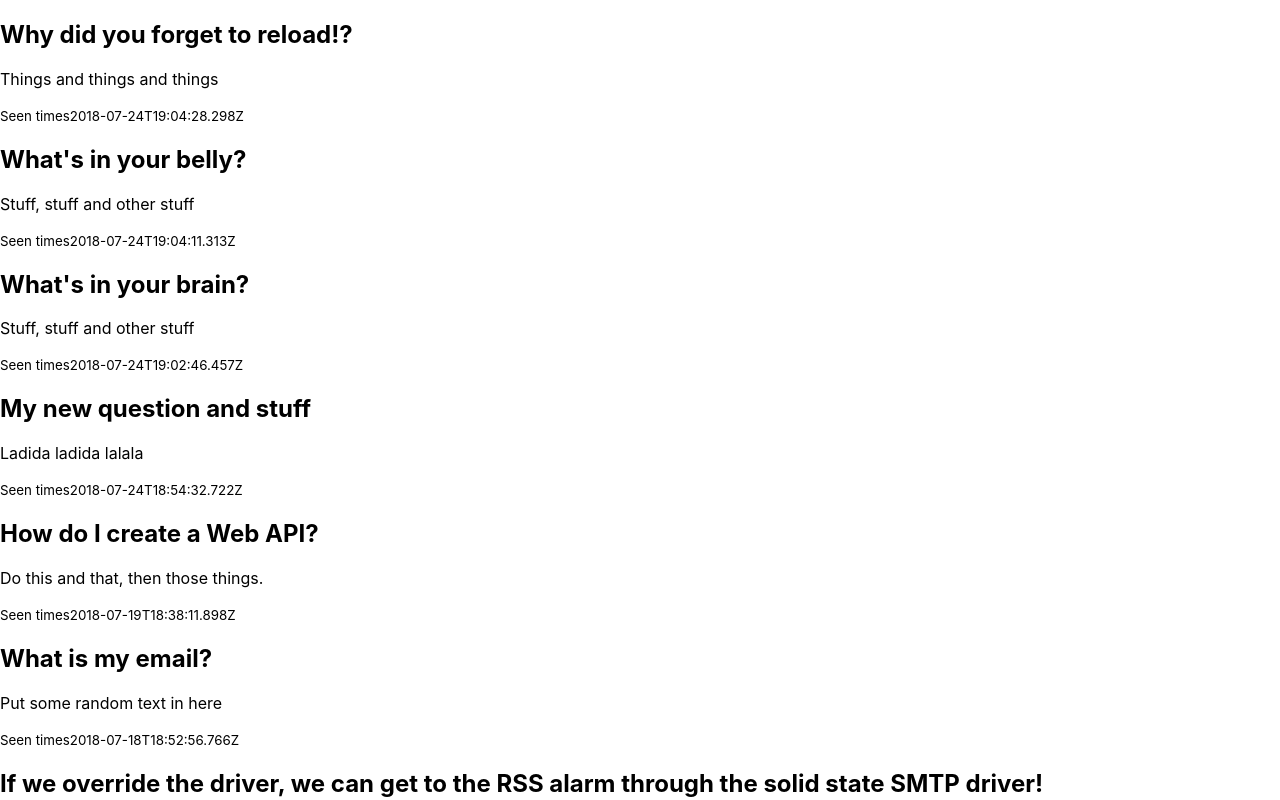
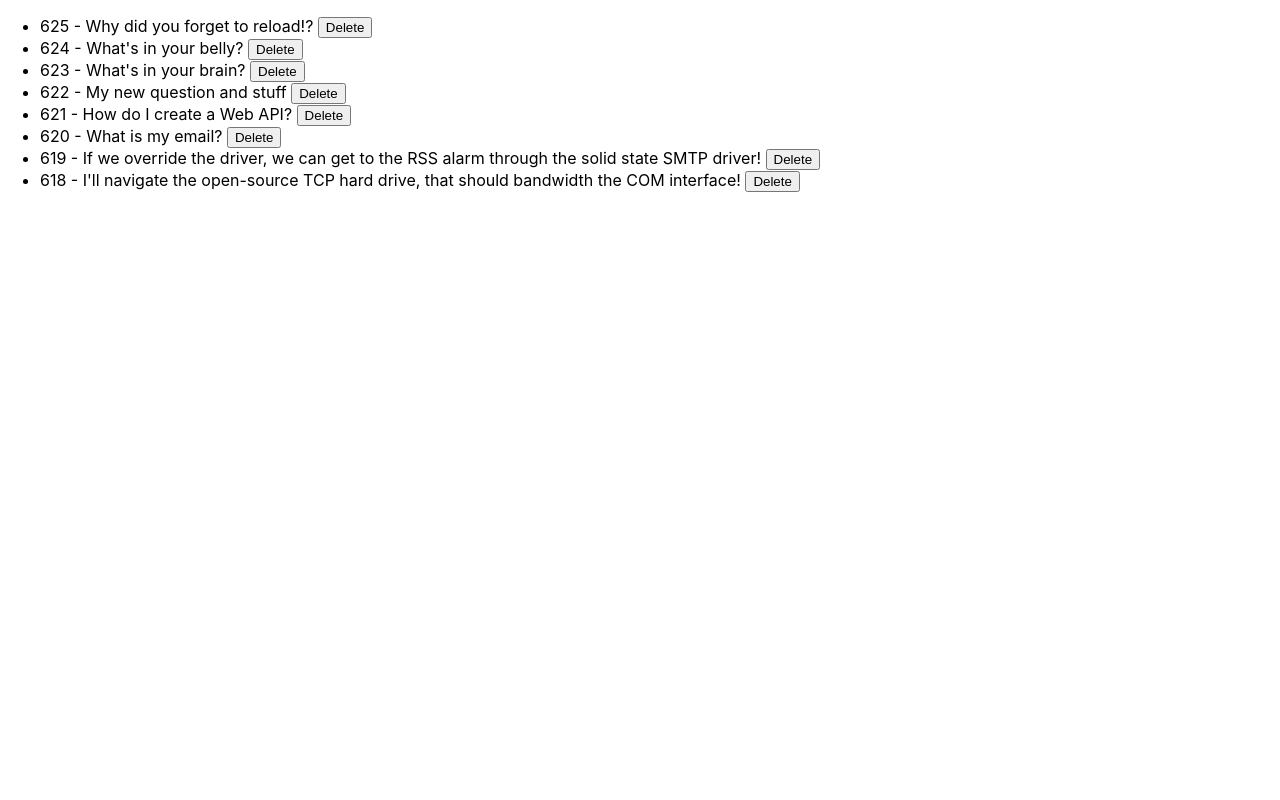
Before and after one commit to CodeCoreYVR/class_demos_bootcamp_may_2022, a React (Create React App) app in the folder react_basics/awesome-answers-client/: page / in a window 1280 px wide. Shown: the top 800 px of the page. Built offline with nearby package versions, Linux system fonts and the light colour scheme.

Commit message:
js react state add delete event and delete button for QuestionIndexPage

```diff
--- a/react_basics/awesome-answers-client/src/components/QuestionIndexPage.js
+++ b/react_basics/awesome-answers-client/src/components/QuestionIndexPage.js
@@ -6,18 +6,25 @@ class QuestionIndexPage extends Component {
     state = {
         questions: questionIndexData
     }
+    deleteQuestion(id){
+        console.log(id)
+        //we can't reset the value of state in this way
+        // this.state.questions = this.state.questions.filter(q => q.id != id)
+        //you can only reset the value by using this.setState()
+
+        this.setState({
+            questions: this.state.questions.filter(q => q.id != id)
+        })
+    }
     render(){
         return(
-          <>
-            {this.state.questions.map((q, i)=> {
-              return <QuestionDetails
-                key={i}
-                title={q.title}
-                body={q.body}
-                created_at={q.created_at}
-              />
-            })}
-          </>
+          <ul>
+            {
+              this.state.questions.map((q,i) => {
+                return <li key={i}>{q.id} - {q.title} <button onClick={() => { this.deleteQuestion(q.id)}}>Delete</button></li>
+              })
+            }
+          </ul>
         )
     }
 }
```
